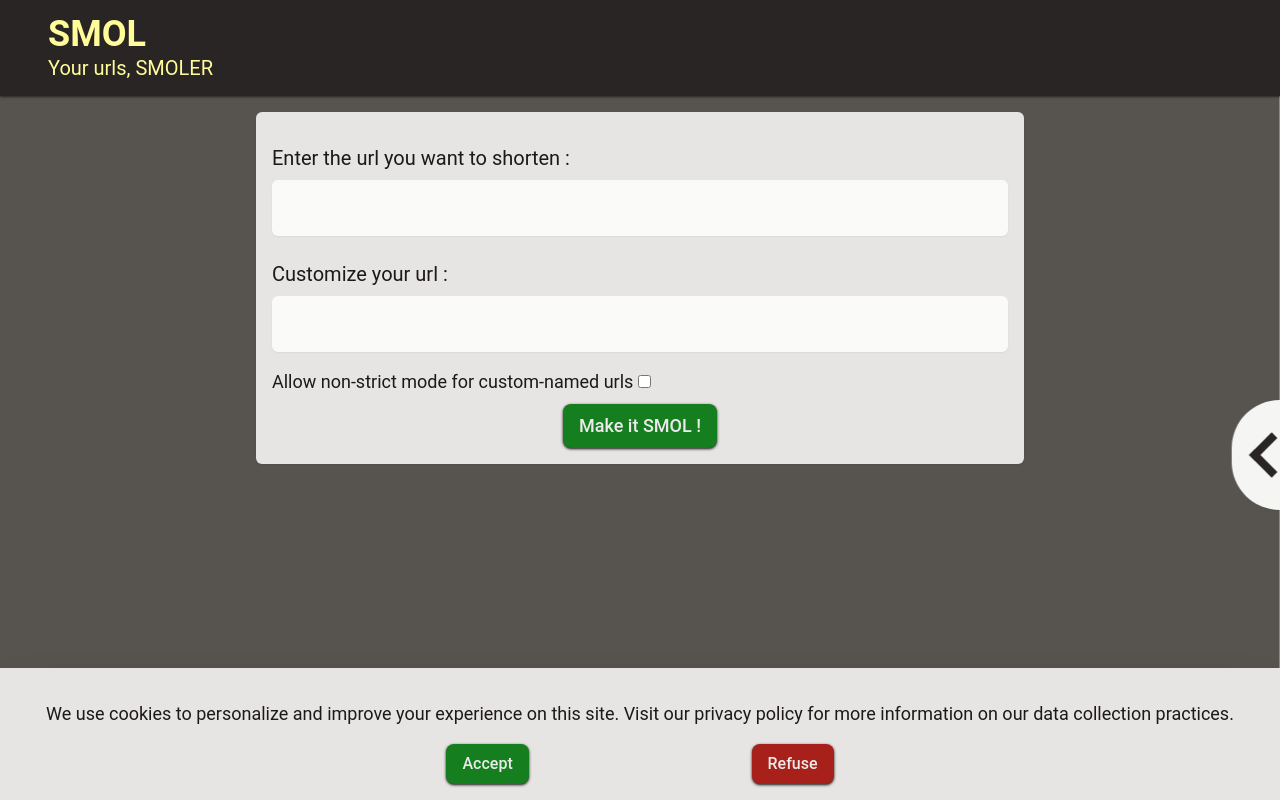
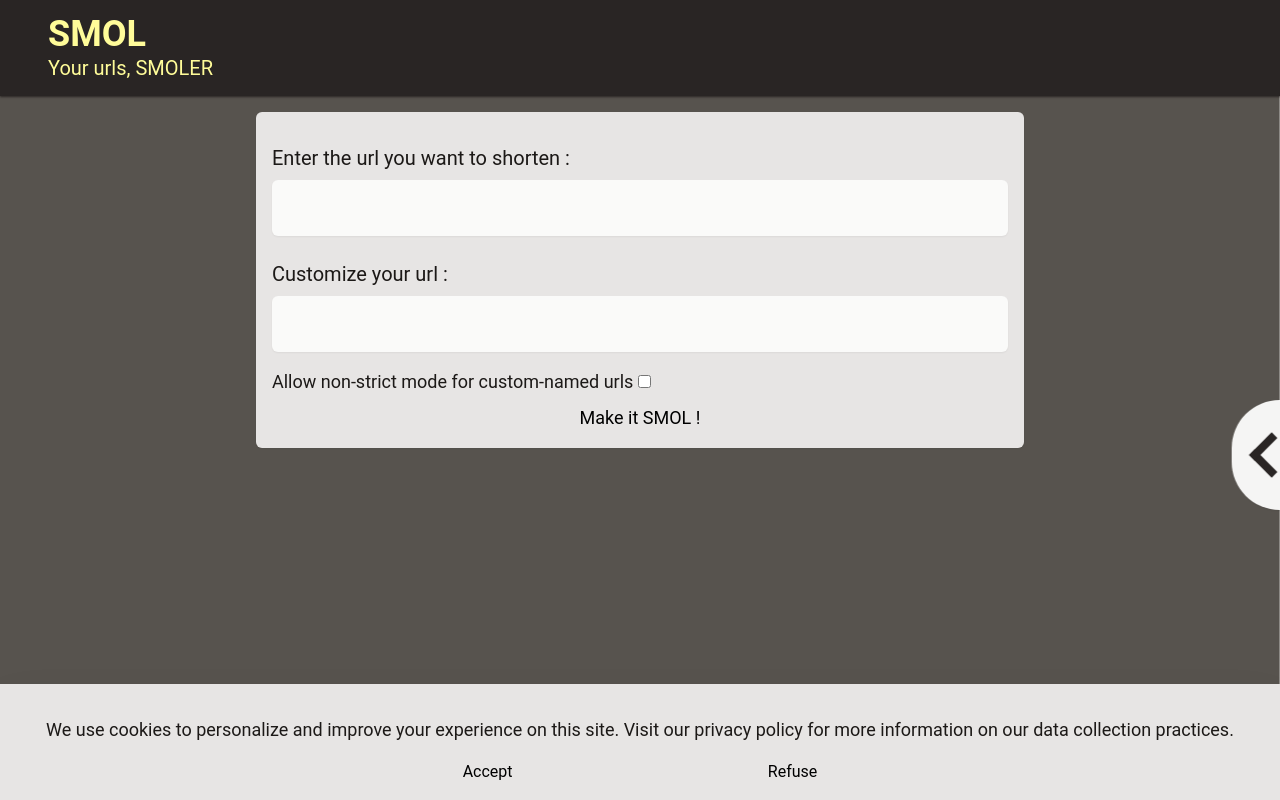
Before and after one commit to Janxa/smol, a React (Create React App) app in the folder client/: page / in a window 1280 px wide. Built offline with nearby package versions, Linux system fonts and the light colour scheme.

Commit message:
Removing obsolete class

```diff
--- a/client/src/index.css
+++ b/client/src/index.css
@@ -1,35 +1,10 @@
 @tailwind base;
 @tailwind components;
 @tailwind utilities;
-@import url('https://fonts.googleapis.com/css2?family=Roboto:wght@400;500;700&display=swap');
+@import url("https://fonts.googleapis.com/css2?family=Roboto:wght@400;500;700&display=swap");
 @layer components {
-    .btn-validation {
-      @apply
-      font-medium rounded-lg
-      px-4 py-2
-      bg-primary-green
-      text-primary-white
-      shadow
-      hover:bg-primary-green-2
-      shadow-primary-brown
-      active:shadow-primary-brown-2 active:shadow-inner
-      transition-all ease-in-out duration-200
-    }
-    .btn-danger {
-      @apply
-      font-medium rounded-lg
-      px-4 py-2
-      bg-primary-red
-      text-primary-white
-      shadow
-      hover:bg-primary-red-2
-      shadow-primary-brown
-      active:shadow-primary-brown-2 active:shadow-inner
-      transition-all ease-in-out duration-200
-    }
-    .input{
-      @apply
-      rounded-md
+	.input {
+		@apply rounded-md
       shadow-sm
       p-4
       lg:my-2
@@ -37,11 +12,10 @@
       focus:bg-white
       focus:outline-none
       focus:shadow-sm
-      focus:shadow-stone-400
-    }
-    .input-invalid{
-      @apply
-      outline
+      focus:shadow-stone-400;
+	}
+	.input-invalid {
+		@apply outline
       outline-2
       outline-primary-red
       rounded-md
@@ -54,12 +28,12 @@
       focus:border-none
       focus:outline-none
       focus:shadow-sm
-    focus:shadow-stone-400}
+    focus:shadow-stone-400;
+	}
 
-  .error-label{
-    @apply
-    text-primary-red
+	.error-label {
+		@apply text-primary-red
     py-1
-    font-medium
-  };
-};
+    font-medium;
+	}
+}
```
